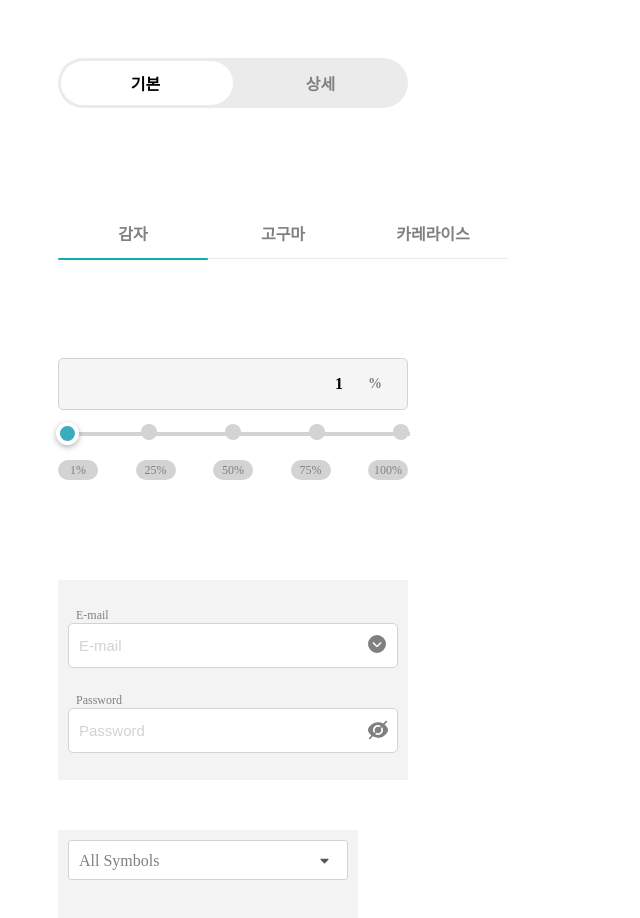
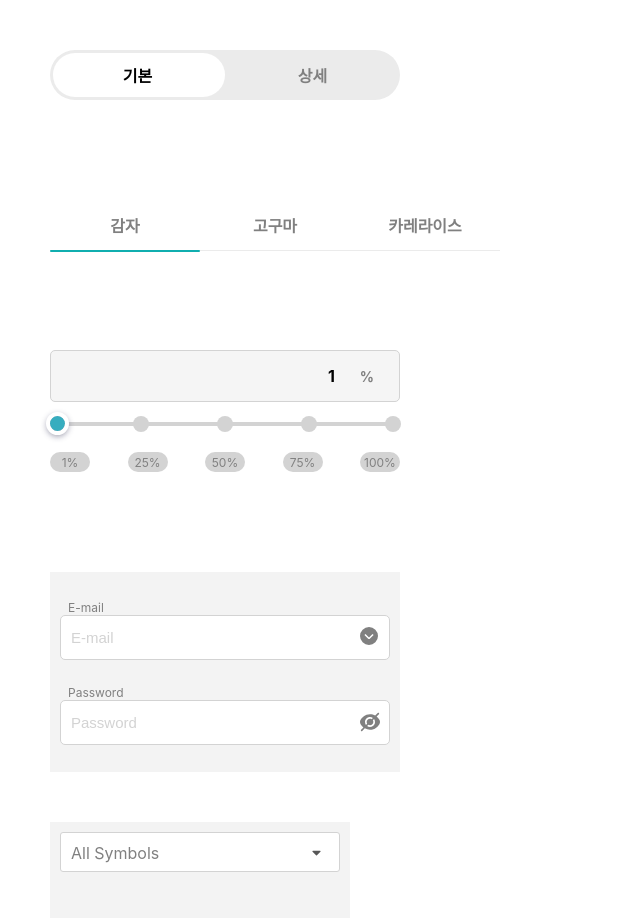
Before and after one commit to kimmsoll/wanted_pre_onboarding, a React (Create React App) app: page / in a window 1280 px wide. Shown: the top 918 px of the page, without its empty margins (0-640 px from the left). Built offline with nearby package versions, Linux system fonts and the light colour scheme.

Commit message:
style: reset.css 적용

```diff
--- a/src/App.css
+++ b/src/App.css
@@ -10,71 +10,3 @@ code {
   font-family: source-code-pro, Menlo, Monaco, Consolas, "Courier New",
     monospace;
 }
-
-blockquote,
-body,
-dd,
-dl,
-dt,
-fieldset,
-figure,
-h1,
-h2,
-h3,
-h4,
-h5,
-h6,
-hr,
-html,
-iframe,
-legend,
-li,
-ol,
-p,
-pre,
-textarea,
-ul {
-  margin: 0;
-  padding: 0;
-}
-h1,
-h2,
-h3,
-h4,
-h5,
-h6 {
-  font-size: 100%;
-  font-weight: 400;
-}
-ul {
-  list-style: none;
-}
-button,
-input,
-select {
-  margin: 0;
-}
-html {
-  box-sizing: border-box;
-}
-*,
-:after,
-:before {
-  box-sizing: inherit;
-}
-img,
-video {
-  height: auto;
-  max-width: 100%;
-}
-iframe {
-  border: 0;
-}
-table {
-  border-collapse: collapse;
-  border-spacing: 0;
-}
-td,
-th {
-  padding: 0;
-}
--- a/src/components/Tab/tab.module.scss
+++ b/src/components/Tab/tab.module.scss
@@ -22,7 +22,7 @@
     display: none;
   }
 
-  input[type="radio"]:checked + .tab {
+  .radioTab:checked + .tab {
     color: black;
   }
 
--- a/src/index.js
+++ b/src/index.js
@@ -1,5 +1,7 @@
 import React from 'react';
 import ReactDOMClient from 'react-dom/client';
+import './App.css';
+import './reset.css';
 import App from './App';
 
 const container = document.getElementById('root');
--- /dev/null
+++ b/src/reset.css
@@ -0,0 +1,46 @@
+blockquote,
+body,
+dd,
+dl,
+dt,
+fieldset,
+figure,
+h1,
+h2,
+h3,
+h4,
+h5,
+h6,
+hr,
+html,
+iframe,
+legend,
+li,
+ol,
+p,
+pre,
+textarea,
+ul {
+  margin: 0;
+  padding: 0;
+}
+h1,
+h2,
+h3,
+h4,
+h5,
+h6 {
+  font-size: 100%;
+  font-weight: 400;
+}
+ul {
+  list-style: none;
+}
+button,
+input,
+select {
+  margin: 0;
+}
+html {
+  box-sizing: border-box;
+}
```
